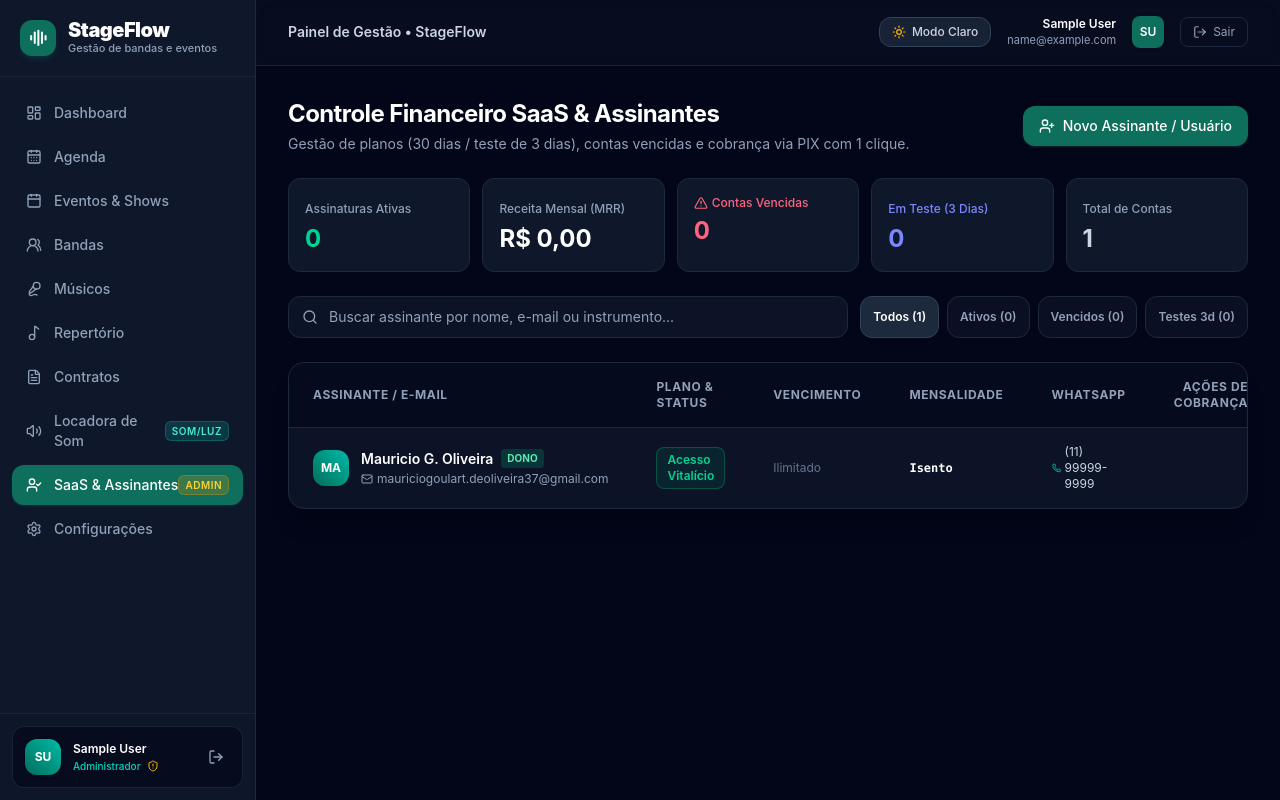
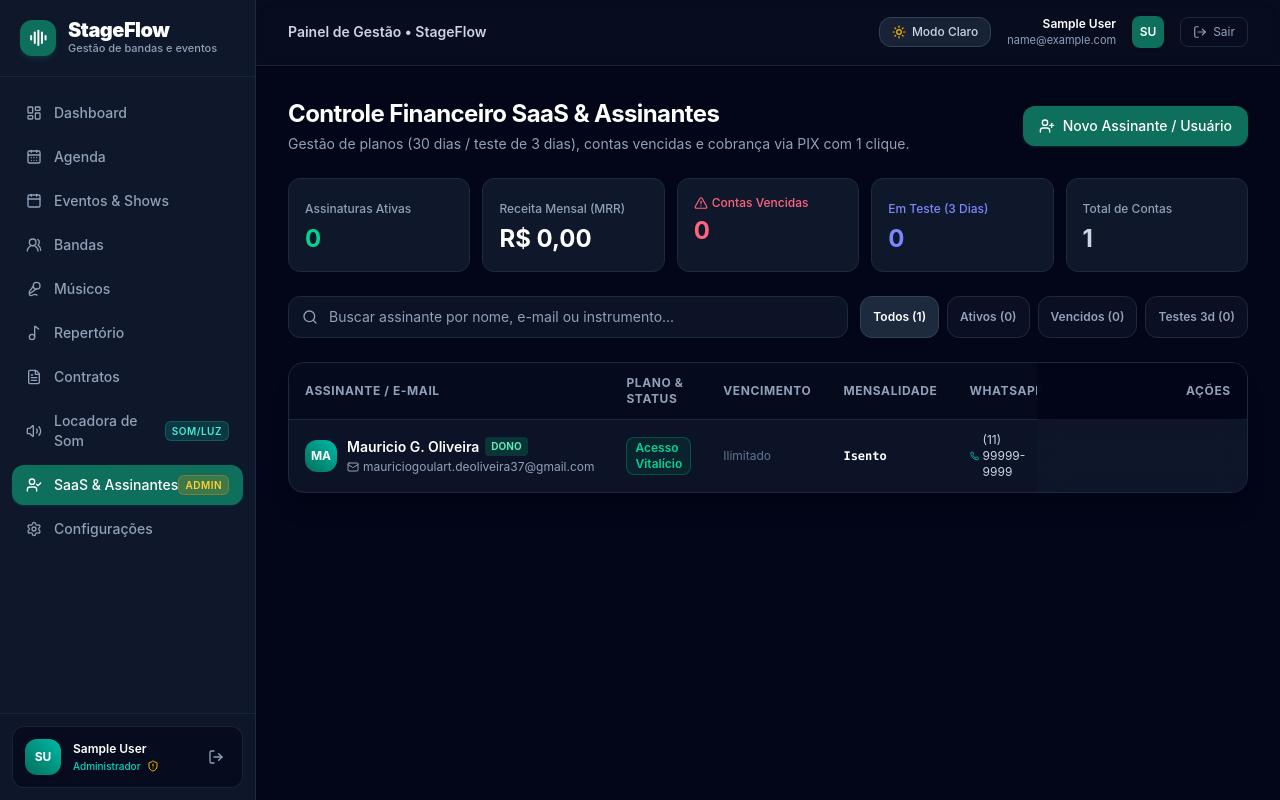
Before and after one commit to Mauricio-G-Oliveira/stageflow, a React (Vite) app: page /usuarios in a window 1280 px wide. Built offline with nearby package versions, Linux system fonts and the light colour scheme; no server answers; sample sign-in values are in the browser's storage.

Commit message:
fix: make user action buttons sticky right and add 1-click clean duplicates button

```diff
--- a/src/pages/Configuracoes/UsuariosPage.tsx
+++ b/src/pages/Configuracoes/UsuariosPage.tsx
@@ -295,6 +295,30 @@
           >
             Testes 3d ({emTeste3Dias})
           </button>
+
+          {/* Botão de Limpeza Rápida de Duplicados se houver repetições */}
+          {users.some((u, idx) => users.findIndex((x) => x.email.toLowerCase() === u.email.toLowerCase()) !== idx) && (
+            <button
+              onClick={() => {
+                if (window.confirm('Deseja remover as repetições e deixar apenas 1 usuário de cada e-mail?')) {
+                  const seen = new Set<string>()
+                  const unique = users.filter((u) => {
+                    const k = u.email.toLowerCase()
+                    if (seen.has(k)) return false
+                    seen.add(k)
+                    return true
+                  })
+                  localStorage.setItem('stageflow_users_v3', JSON.stringify(unique))
+                  window.location.reload()
+                }
+              }}
+              className="px-3 py-2 rounded-xl text-xs font-semibold bg-amber-500/20 text-amber-300 border border-amber-500/40 hover:bg-amber-500/30 transition-all flex items-center gap-1.5 animate-pulse ml-auto"
+              title="Limpar cadastros repetidos mantendo apenas 1"
+            >
+              <Trash2 className="w-3.5 h-3.5 text-amber-400" />
+              Limpar Cadastros Repetidos
+            </button>
+          )}
         </div>
       </div>
 
@@ -304,12 +328,14 @@
           <table className="w-full text-left text-sm text-slate-300">
             <thead className="bg-slate-950/60 text-xs font-semibold uppercase tracking-wider text-slate-400 border-b border-slate-800">
               <tr>
-                <th className="px-6 py-4">Assinante / E-mail</th>
-                <th className="px-6 py-4">Plano & Status</th>
-                <th className="px-6 py-4">Vencimento</th>
-                <th className="px-6 py-4">Mensalidade</th>
-                <th className="px-6 py-4">WhatsApp</th>
-                <th className="px-6 py-4 text-right">Ações de Cobrança</th>
+                <th className="px-3 sm:px-4 py-3">Assinante / E-mail</th>
+                <th className="px-3 sm:px-4 py-3">Plano & Status</th>
+                <th className="px-3 sm:px-4 py-3">Vencimento</th>
+                <th className="px-3 sm:px-4 py-3">Mensalidade</th>
+                <th className="px-3 sm:px-4 py-3">WhatsApp</th>
+                <th className="px-3 sm:px-4 py-3 text-right sticky right-0 bg-slate-950/95 backdrop-blur-md shadow-[-8px_0_12px_rgba(0,0,0,0.6)] z-10 min-w-[210px]">
+                  Ações
+                </th>
               </tr>
             </thead>
             <tbody className="divide-y divide-slate-800/60">
@@ -329,13 +355,13 @@
 
                   return (
                     <tr key={item.id} className="hover:bg-slate-800/40 transition-colors">
-                      <td className="px-6 py-4">
-                        <div className="flex items-center gap-3">
-                          <div className="w-9 h-9 rounded-xl bg-gradient-to-tr from-[#0e6f5c] to-teal-500 flex items-center justify-center text-white font-bold text-xs shrink-0">
+                      <td className="px-3 sm:px-4 py-3">
+                        <div className="flex items-center gap-2.5">
+                          <div className="w-8 h-8 rounded-xl bg-gradient-to-tr from-[#0e6f5c] to-teal-500 flex items-center justify-center text-white font-bold text-xs shrink-0">
                             {item.name.substring(0, 2).toUpperCase()}
                           </div>
                           <div>
-                            <div className="flex items-center gap-2">
+                            <div className="flex items-center gap-1.5">
                               <span className="font-semibold text-white">{item.name}</span>
                               {isCurrent && (
                                 <span className="text-[10px] px-1.5 py-0.5 rounded bg-teal-500/20 text-teal-300 font-medium">
@@ -356,27 +382,27 @@
                         </div>
                       </td>
 
-                      <td className="px-6 py-4">
+                      <td className="px-3 sm:px-4 py-3">
                         {isAdmin ? (
-                          <span className="inline-flex items-center gap-1.5 px-2.5 py-1 rounded-lg text-xs font-semibold bg-emerald-500/10 text-emerald-400 border border-emerald-500/30">
+                          <span className="inline-flex items-center gap-1.5 px-2 py-0.5 rounded-lg text-xs font-semibold bg-emerald-500/10 text-emerald-400 border border-emerald-500/30">
                             Acesso Vitalício
                           </span>
                         ) : isExpired ? (
-                          <span className="inline-flex items-center gap-1.5 px-2.5 py-1 rounded-lg text-xs font-bold bg-rose-500/15 text-rose-400 border border-rose-500/40 animate-pulse">
-                            <Lock className="w-3.5 h-3.5" /> Conta Vencida
+                          <span className="inline-flex items-center gap-1.5 px-2 py-0.5 rounded-lg text-xs font-bold bg-rose-500/15 text-rose-400 border border-rose-500/40 animate-pulse">
+                            <Lock className="w-3.5 h-3.5" /> Vencida
                           </span>
                         ) : isTrial ? (
-                          <span className="inline-flex items-center gap-1.5 px-2.5 py-1 rounded-lg text-xs font-semibold bg-indigo-500/10 text-indigo-400 border border-indigo-500/30">
-                            <Clock className="w-3.5 h-3.5" /> Teste (3 Dias)
+                          <span className="inline-flex items-center gap-1.5 px-2 py-0.5 rounded-lg text-xs font-semibold bg-indigo-500/10 text-indigo-400 border border-indigo-500/30">
+                            <Clock className="w-3.5 h-3.5" /> Teste (3d)
                           </span>
                         ) : (
-                          <span className="inline-flex items-center gap-1.5 px-2.5 py-1 rounded-lg text-xs font-semibold bg-emerald-500/10 text-emerald-400 border border-emerald-500/30">
-                            <CheckCircle2 className="w-3.5 h-3.5" /> Assinante Ativo
+                          <span className="inline-flex items-center gap-1.5 px-2 py-0.5 rounded-lg text-xs font-semibold bg-emerald-500/10 text-emerald-400 border border-emerald-500/30">
+                            <CheckCircle2 className="w-3.5 h-3.5" /> Ativo
                           </span>
                         )}
                       </td>
 
-                      <td className="px-6 py-4 text-xs">
+                      <td className="px-3 sm:px-4 py-3 text-xs">
                         {isAdmin ? (
                           <span className="text-slate-500">Ilimitado</span>
                         ) : (
@@ -399,11 +425,11 @@
                         )}
                       </td>
 
-                      <td className="px-6 py-4 font-mono font-bold text-xs text-white">
+                      <td className="px-3 sm:px-4 py-3 font-mono font-bold text-xs text-white">
                         {isAdmin ? 'Isento' : formatCurrency(item.monthlyFee || 49.9)}
                       </td>
 
-                      <td className="px-6 py-4 text-xs text-slate-400">
+                      <td className="px-3 sm:px-4 py-3 text-xs text-slate-400">
                         {item.phone ? (
                           <span className="flex items-center gap-1 text-slate-300">
                             <Phone className="w-3.5 h-3.5 text-teal-400" />
@@ -414,24 +440,24 @@
                         )}
                       </td>
 
-                      <td className="px-6 py-4 text-right">
-                        <div className="flex items-center justify-end gap-2">
+                      <td className="px-3 sm:px-4 py-3 text-right sticky right-0 bg-slate-900/95 backdrop-blur-md shadow-[-8px_0_12px_rgba(0,0,0,0.6)] z-10 min-w-[210px]">
+                        <div className="flex items-center justify-end gap-1.5">
                           {!isAdmin && (
                             <>
                               {/* Botão de Cobrança WhatsApp / PIX */}
                               <button
                                 onClick={() => setBillingUser(item)}
-                                className="p-2 rounded-lg text-emerald-400 hover:text-emerald-300 bg-emerald-500/10 hover:bg-emerald-500/20 border border-emerald-500/20 transition-all flex items-center gap-1 text-xs font-semibold"
+                                className="p-1.5 sm:px-2.5 sm:py-1.5 rounded-lg text-emerald-400 hover:text-emerald-300 bg-emerald-500/10 hover:bg-emerald-500/20 border border-emerald-500/20 transition-all flex items-center gap-1 text-xs font-semibold shrink-0"
                                 title="Enviar Cobrança / PIX via WhatsApp"
                               >
                                 <MessageCircle className="w-3.5 h-3.5" />
-                                <span className="hidden sm:inline">Cobrar PIX</span>
+                                <span className="hidden sm:inline">PIX</span>
                               </button>
 
                               {/* Botão de Renovação +30 Dias */}
                               <button
                                 onClick={() => handleExtendSubscription(item.id, item.name)}
-                                className="p-2 rounded-lg text-teal-300 hover:text-white bg-slate-800 hover:bg-slate-700 border border-slate-700 transition-all flex items-center gap-1 text-xs font-medium"
+                                className="p-1.5 sm:px-2.5 sm:py-1.5 rounded-lg text-teal-300 hover:text-white bg-slate-800 hover:bg-slate-700 border border-slate-700 transition-all flex items-center gap-1 text-xs font-medium shrink-0"
                                 title="Renovar +30 dias após pagamento"
                               >
                                 <RefreshCw className="w-3.5 h-3.5 text-teal-400" />
@@ -442,7 +468,7 @@
                               {!isCurrent && (
                                 <button
                                   onClick={() => handleDeleteUser(item.id, item.name)}
-                                  className="p-2 rounded-lg text-rose-400 hover:text-white bg-rose-500/10 hover:bg-rose-600 border border-rose-500/20 transition-all flex items-center gap-1 text-xs font-semibold"
+                                  className="p-1.5 sm:px-2.5 sm:py-1.5 rounded-lg text-rose-400 hover:text-white bg-rose-500/15 hover:bg-rose-600 border border-rose-500/30 transition-all flex items-center gap-1 text-xs font-semibold shrink-0 shadow-sm"
                                   title="Excluir Usuário"
                                 >
                                   <Trash2 className="w-3.5 h-3.5" />
```
